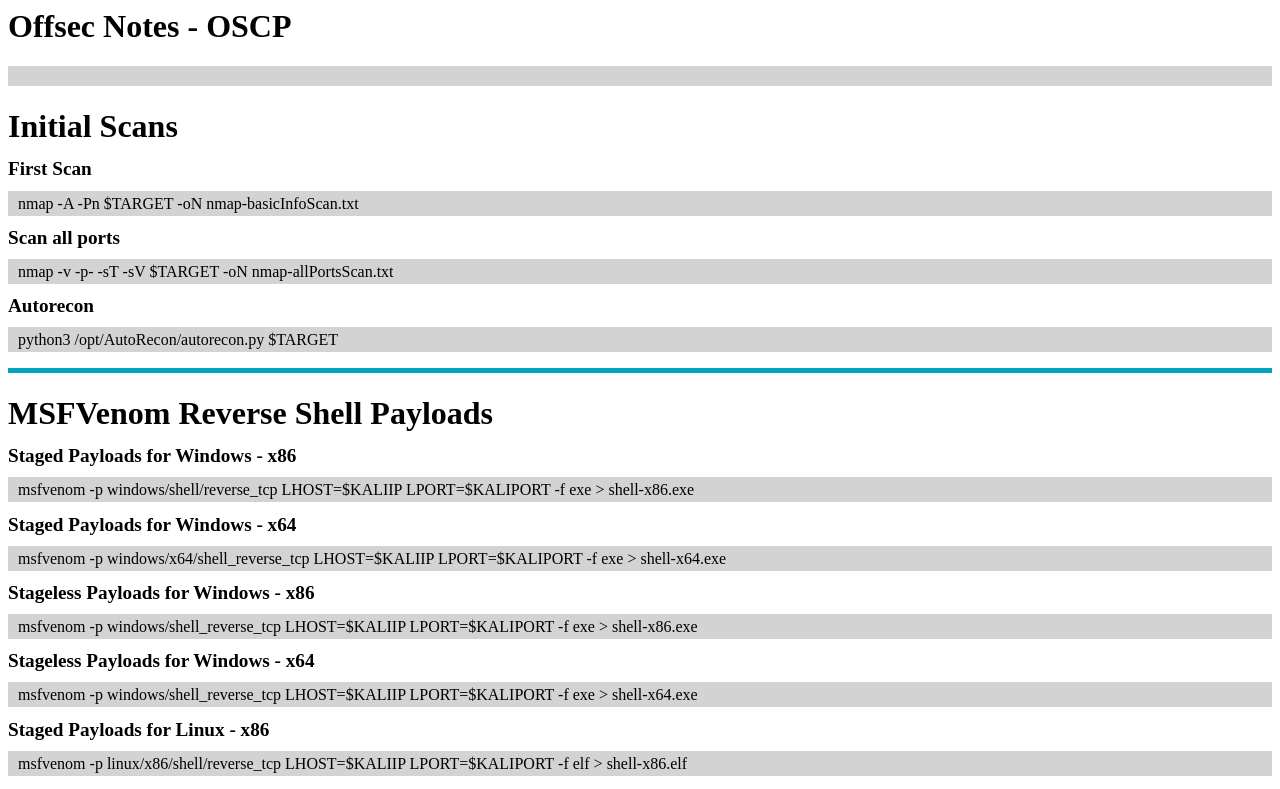
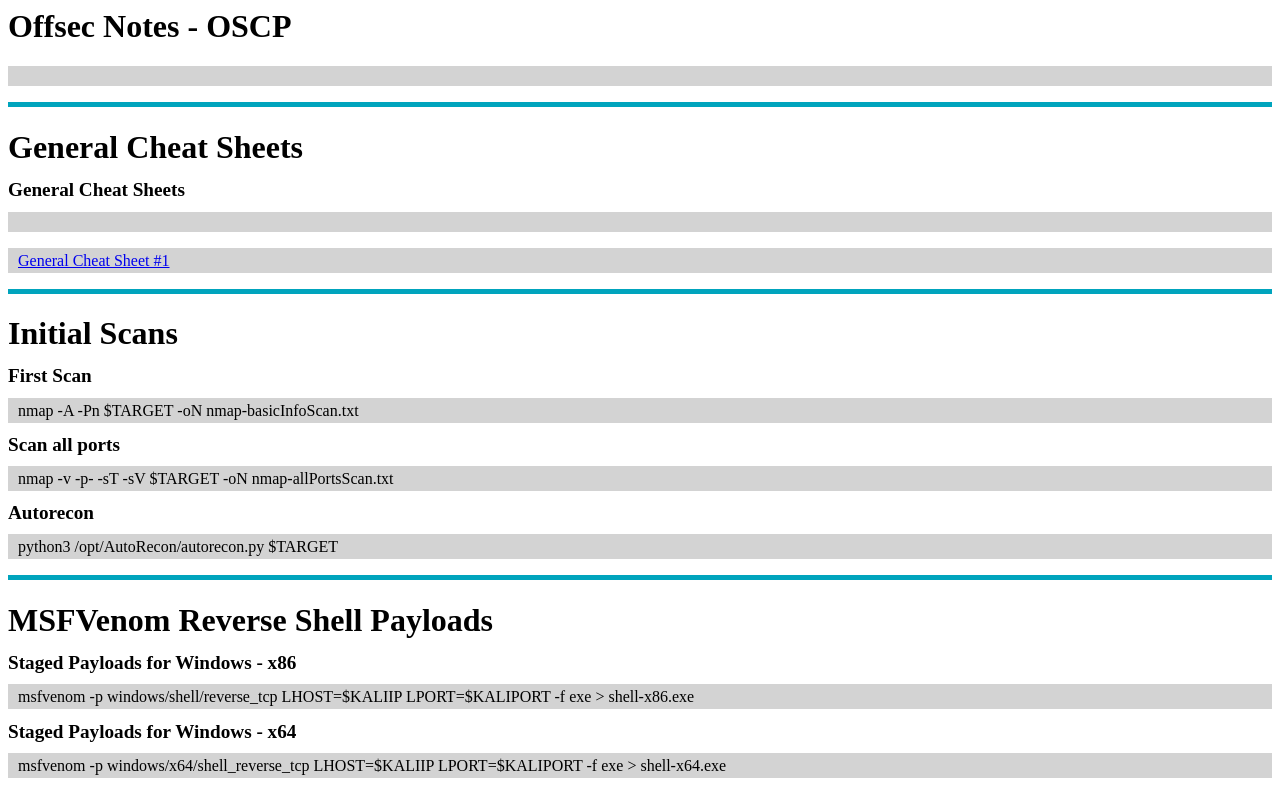
Before and after one commit to JeffGThompson/offsec-notes.io, a plain HTML site: page index.html in a window 1280 px wide. Shown: the top 789 px of the page. Drawn offline with Linux system fonts and the light colour scheme.

Commit message:
Update index.html
Adding some cheatsheets

```diff
--- a/index.html
+++ b/index.html
@@ -9,6 +9,17 @@
 <h1>Offsec Notes - OSCP</h1>
 <p id="info"></p>
 <p id="codebox"></p>
+
+<hr>
+
+<h1>General Cheat Sheets</h1>
+<p id="info">General Cheat Sheets</p>
+<p id="codebox"></p>
+<p id="codebox"><a href="https://github.com/cyberphor/oscp/blob/main/cheatsheets/README.md">General Cheat Sheet #1</a></p>
+
+
+
+<hr>
 
 <h1>Initial Scans</h1>
 
@@ -474,6 +485,10 @@ rpcclient $> exit
 
 <h1>Active Directory</h1>
 
+<p id="info">AD Cheat Sheets</p>
+<p id="codebox"><a href="https://blog.lukasec.ch/posts/oscpadcheatsheet.html">AD Cheat Sheet #1</a></p>
+
+
 <p id="info"></p>
 <p id="codebox"><b>Get local accounts</b><br>
     net user<br>
```
